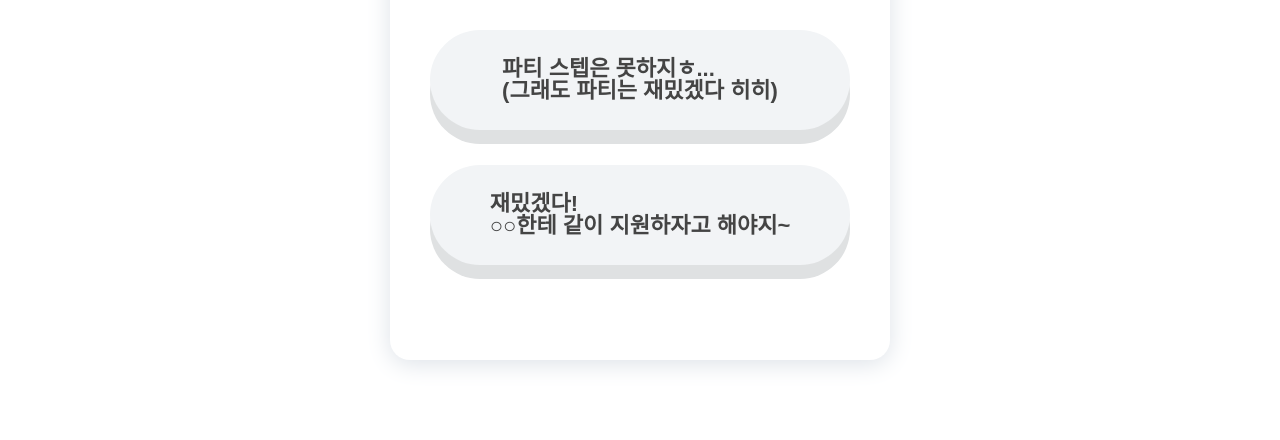
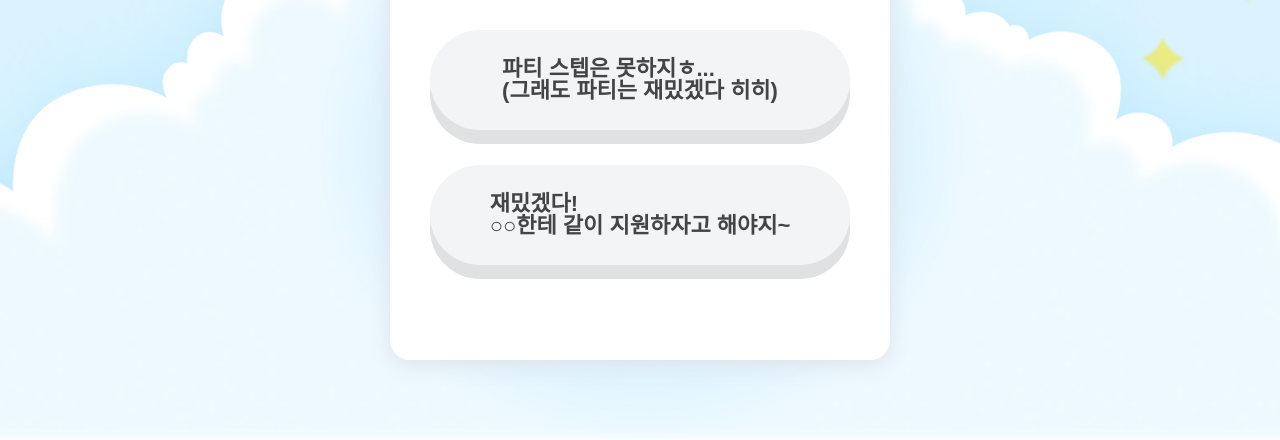
Before and after one commit to geniusBrainLsm/mbti-test, a plain HTML site: page src/main/resources/templates/questions.html in a window 1280 px wide. Shown: the part 455-895 px from the top of the page. Drawn offline with nearby package versions, Linux system fonts and the light colour scheme; a web font is replaced by a local one.

Commit message:
프론트 수정

```diff
--- a/src/main/resources/static/css/home.css
+++ b/src/main/resources/static/css/home.css
@@ -1,6 +1,7 @@
 body{
     background-color: #F6FCFF;
-    background-image: url("..../static/images/main_bg.jpg");
+    background-image: url("../images/main_bg.jpg");
+    background-size: cover;
     background-position: top center;
     background-repeat: no-repeat;
 
--- a/src/main/resources/static/css/join.css
+++ b/src/main/resources/static/css/join.css
@@ -18,7 +18,7 @@ body{
     align-items: center;
     height: 100vh;
     background: #e3f4f1;
-    background-image: url(..../static/images/main_bg.jpg);
+    background-image: url("../images/main_bg.jpg");
 
 
 }
--- a/src/main/resources/static/css/login.css
+++ b/src/main/resources/static/css/login.css
@@ -20,7 +20,7 @@ body{
     align-items: center;
     height: 100vh;
     background-color: #e3f4f1;
-    background-image: url(..../static/images/main_bg.jpg);
+    background-image: url("../images/main_bg.jpg");
 }
 
 a{
--- a/src/main/resources/static/css/mypage.css
+++ b/src/main/resources/static/css/mypage.css
@@ -1,5 +1,5 @@
 body{
-    background-image: url(/src/main/resources/static/images/main_bg.jpg);
+    background-image: url("/src/main/resources/static/images/main_bg.jpg");
 }
 header {
     border-radius: 20px;
--- a/src/main/resources/static/css/questions.css
+++ b/src/main/resources/static/css/questions.css
@@ -1,5 +1,7 @@
 body{
-    background-image: url("..../static/images/questions_bg.jpg");
+    background-color: #F6FCFF;
+    background-image: url("../images/main_bg.jpg");
+    background-size: cover;
     background-position: top center;
     background-repeat: no-repeat;
 }
--- a/src/main/resources/static/css/results.css
+++ b/src/main/resources/static/css/results.css
@@ -1,6 +1,7 @@
 body {
-    background-color: #EAF8FF;
-    background-image: url("..../static/images/result_bg.jpg");
+    background-color: #F6FCFF;
+    background-image: url("../images/main_bg.jpg");
+    background-size: cover;
     background-position: top center;
     background-repeat: no-repeat;
 }
```
Also changed, not shown: src/main/resources/templates/join.html (+1 -1 lines).
